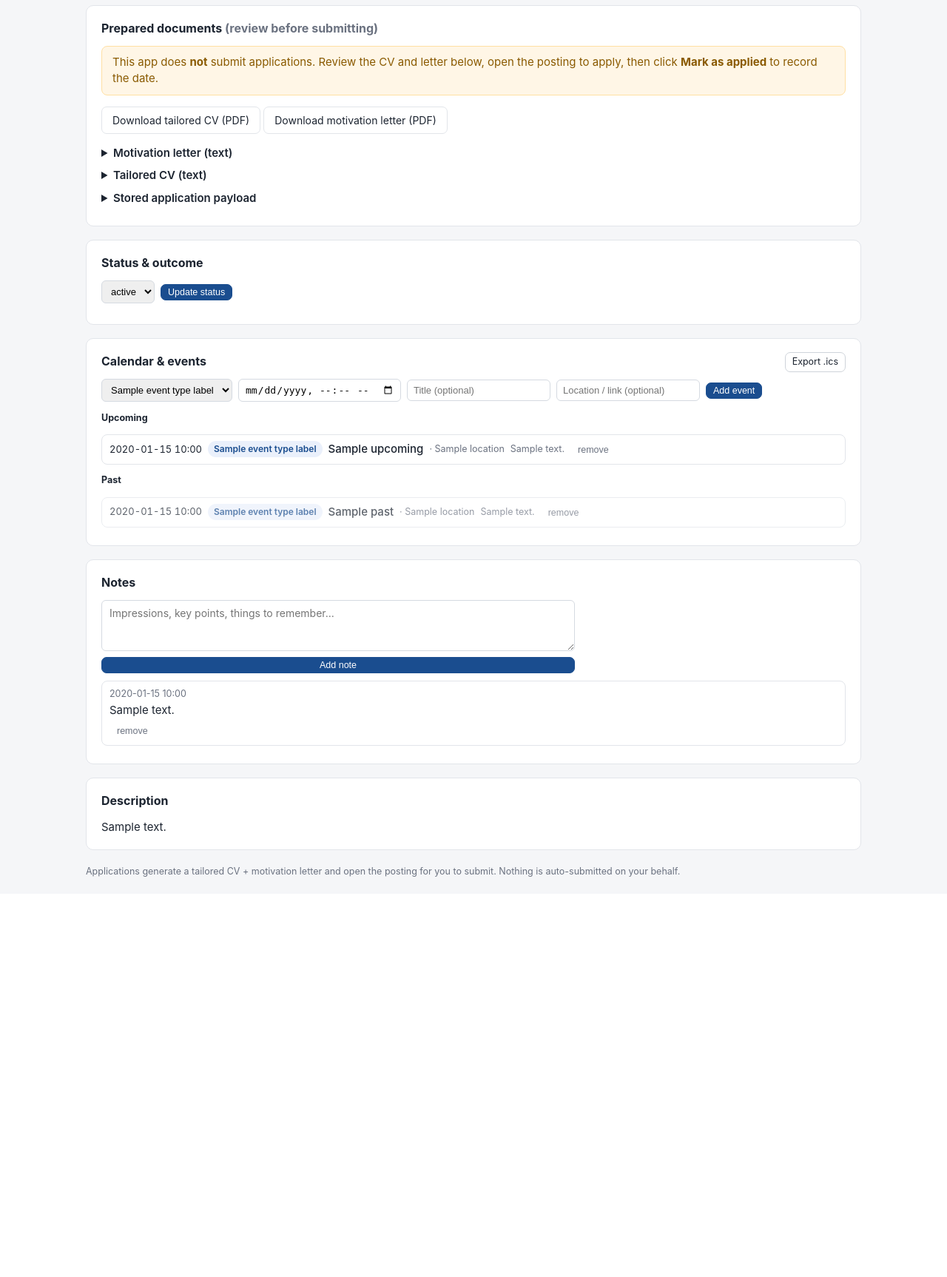
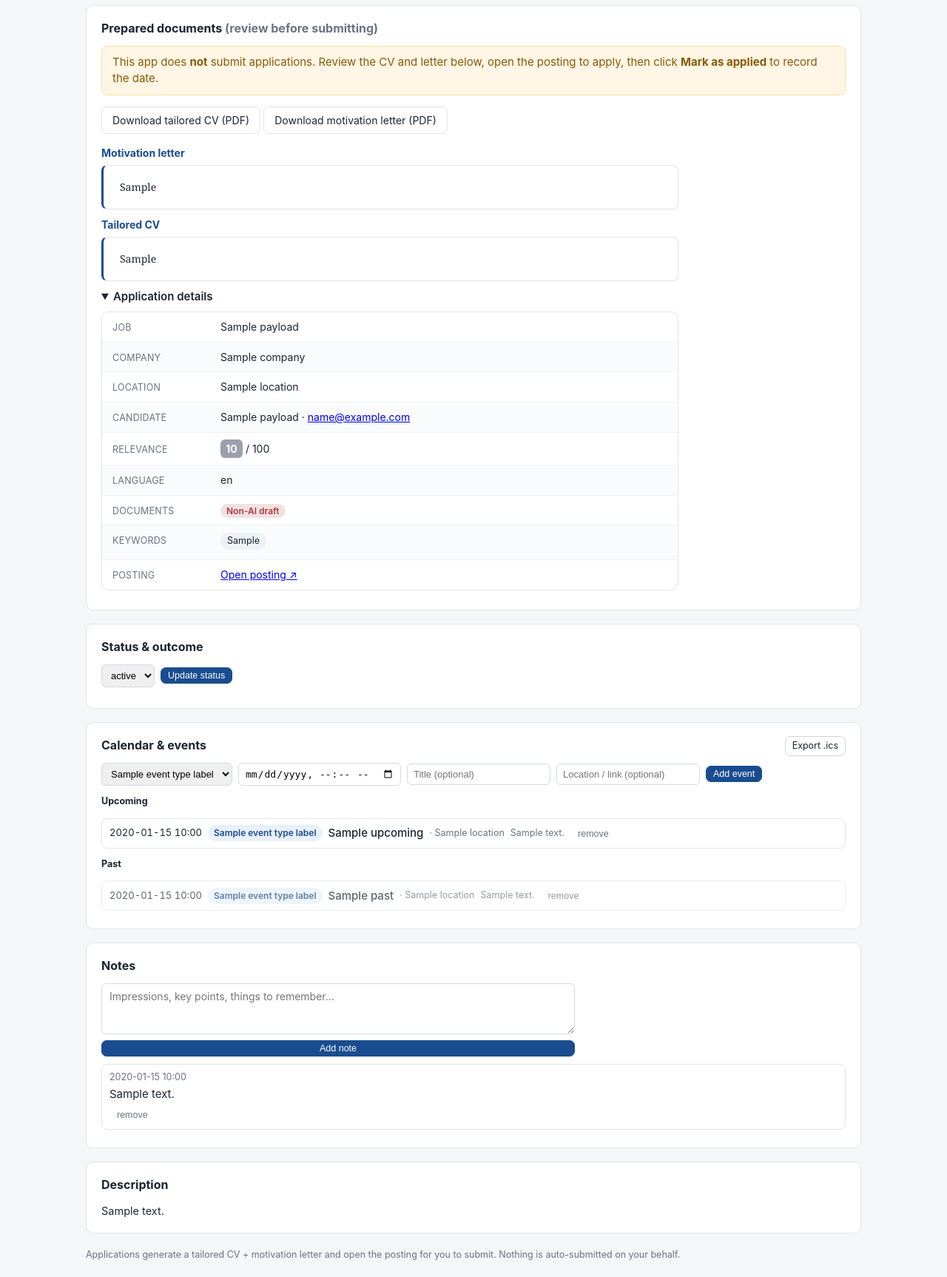
Before and after one commit to ounis/job, a Python web app: template app/templates/job_detail.html in a window 1280 px wide. Shown: the part 380-2106 px from the top of the page at 74% size. Before the commit the page ends 1565 px from the top, so only its background shows below. Run offline with Jinja, Linux system fonts and the light colour scheme; the template is opened without the code that fills it: most values are stand-ins (such as "Sample title", 1, 10 or a date in 2020).

Commit message:
Nicer job detail page + on-demand Bundesagentur descriptions + file cleanup
- Fetch Bundesagentur full description on demand when viewing a job (search API
  omits it); cache it back to the DB.
- Format the job description (sanitized HTML / paragraphized plain text) and the
  generated CV & letter (light-markdown -> headings/paragraphs/bullets) as clean
  prose instead of raw pre blocks.
- Replace the raw JSON payload dump with a human-friendly details card
  (labels, score badge, AI/non-AI badge, keyword chips, posting link).
- Forget now also deletes the job's generated PDFs from data/generated/
  (guarded to that directory).

```diff
--- a/app/static/style.css
+++ b/app/static/style.css
@@ -130,10 +130,60 @@ table.jobs th { font-size: 12px; text-transform: uppercase; color: var(--muted);
 .cal-table .event-when { white-space: nowrap; }
 
 .actions { display: flex; gap: 10px; margin-top: 14px; flex-wrap: wrap; align-items: center; }
-.desc { white-space: normal; line-height: 1.6; }
+/* Job description — readable prose, wrapped, keeps paragraph breaks. */
+.desc {
+  white-space: pre-wrap; line-height: 1.65; font-size: 14.5px;
+  color: var(--text); max-width: 760px; word-break: break-word;
+}
+.desc p { margin: 0 0 10px; }
+
+/* Generated CV / letter — plain-text documents rendered as clean prose in a
+   framed "paper" card rather than cramped monospace. */
 .doc {
-  white-space: pre-wrap; background: #f7f8fa; border: 1px solid var(--border);
-  padding: 12px; border-radius: 8px; font-size: 13px; overflow-x: auto;
+  word-break: break-word;
+  background: #fff; border: 1px solid var(--border); border-left: 3px solid var(--primary);
+  padding: 18px 22px; border-radius: 8px; line-height: 1.6; font-size: 14px;
+  color: var(--text); max-width: 780px; box-shadow: 0 1px 2px rgba(16,24,40,.04);
+  font-family: "Georgia", "Iowan Old Style", ui-serif, serif;
+}
+.doc h4 { font-family: inherit; font-size: 14.5px; margin: 14px 0 4px; color: var(--primary); }
+.doc h4:first-child { margin-top: 0; }
+.doc p { margin: 0 0 10px; }
+.doc ul { margin: 4px 0 10px; padding-left: 20px; }
+.doc li { margin: 2px 0; }
+/* The payload stays monospace (it's JSON). */
+.doc-code {
+  white-space: pre-wrap; background: #0f1720; color: #d6dee8;
+  padding: 12px 14px; border-radius: 8px; font-size: 12.5px; overflow-x: auto;
+  font-family: ui-monospace, SFMono-Regular, Menlo, Consolas, monospace;
+}
+.doc-block { margin: 10px 0; }
+.doc-block > h3 { font-size: 14px; margin: 0 0 6px; color: var(--primary); }
+
+/* Human-friendly application details (was raw JSON) */
+.payload-details > summary { margin-bottom: 8px; }
+.payload-card {
+  border: 1px solid var(--border); border-radius: 10px; overflow: hidden;
+  max-width: 780px; background: #fff;
+}
+.payload-row {
+  display: flex; gap: 16px; align-items: baseline;
+  padding: 9px 14px; border-top: 1px solid #f0f2f5;
+}
+.payload-row:first-child { border-top: none; }
+.payload-row:nth-child(even) { background: #fafbfc; }
+.payload-label {
+  flex: 0 0 130px; color: var(--muted); font-size: 12.5px;
+  text-transform: uppercase; letter-spacing: .02em;
+}
+.payload-value { flex: 1; font-size: 14px; word-break: break-word; }
+.tag {
+  display: inline-block; background: #eef1f5; color: var(--text);
+  border-radius: 999px; padding: 2px 9px; font-size: 12.5px; margin: 0 4px 4px 0;
+}
+@media (max-width: 560px) {
+  .payload-row { flex-direction: column; gap: 2px; }
+  .payload-label { flex-basis: auto; }
 }
 details { margin: 8px 0; }
 summary { cursor: pointer; font-weight: 600; }
--- a/app/templates/job_detail.html
+++ b/app/templates/job_detail.html
@@ -101,17 +101,35 @@
     <a class="btn" href="/files/{{ application.cv_pdf_path.split('/')[-1].split('\\')[-1] }}" target="_blank">Download tailored CV (PDF)</a>
     <a class="btn" href="/files/{{ application.letter_pdf_path.split('/')[-1].split('\\')[-1] }}" target="_blank">Download motivation letter (PDF)</a>
   </p>
-  <details>
-    <summary>Motivation letter (text)</summary>
-    <pre class="doc">{{ application.motivation_letter }}</pre>
-  </details>
-  <details>
-    <summary>Tailored CV (text)</summary>
-    <pre class="doc">{{ application.generated_cv }}</pre>
-  </details>
-  <details>
-    <summary>Stored application payload</summary>
-    <pre class="doc">{{ application.payload | tojson(indent=2) }}</pre>
+
+  <div class="doc-block">
+    <h3>Motivation letter</h3>
+    <div class="doc">{{ letter_html | safe }}</div>
+  </div>
+
+  <div class="doc-block">
+    <h3>Tailored CV</h3>
+    <div class="doc">{{ cv_html | safe }}</div>
+  </div>
+
+  {% set pl = application.payload %}
+  <details open class="payload-details">
+    <summary>Application details</summary>
+    <div class="payload-card">
+      <div class="payload-row"><span class="payload-label">Job</span><span class="payload-value">{{ pl.job_title }}</span></div>
+      <div class="payload-row"><span class="payload-label">Company</span><span class="payload-value">{{ pl.company }}</span></div>
+      {% if pl.location %}<div class="payload-row"><span class="payload-label">Location</span><span class="payload-value">{{ pl.location }}</span></div>{% endif %}
+      <div class="payload-row"><span class="payload-label">Candidate</span><span class="payload-value">{{ pl.candidate_name }}{% if pl.candidate_email %} · <a href="mailto:{{ pl.candidate_email }}">{{ pl.candidate_email }}</a>{% endif %}</span></div>
+      {% if pl.relevance_score is defined %}<div class="payload-row"><span class="payload-label">Relevance</span><span class="payload-value"><span class="score score-{{ (pl.relevance_score // 34) }}">{{ pl.relevance_score }}</span> / 100</span></div>{% endif %}
+      <div class="payload-row"><span class="payload-label">Language</span><span class="payload-value">{{ 'German' if pl.language == 'de' else ('English' if pl.language == 'en' else pl.language) }}</span></div>
+      <div class="payload-row"><span class="payload-label">Documents</span><span class="payload-value">
+        {% if pl.ai_generated %}<span class="badge badge-ai">AI-tailored</span>{% else %}<span class="badge badge-noai">Non-AI draft</span>{% endif %}
+      </span></div>
+      {% if pl.keywords_used %}<div class="payload-row"><span class="payload-label">Keywords</span><span class="payload-value">
+        {% for kw in pl.keywords_used %}<span class="tag">{{ kw }}</span>{% endfor %}
+      </span></div>{% endif %}
+      {% if pl.application_url %}<div class="payload-row"><span class="payload-label">Posting</span><span class="payload-value"><a href="{{ pl.application_url }}" target="_blank" rel="noopener">Open posting &nearr;</a></span></div>{% endif %}
+    </div>
   </details>
 </section>
 {% endif %}
@@ -216,7 +234,7 @@
 
 <section class="panel">
   <h2>Description</h2>
-  <div class="desc">{{ job.posting.description }}</div>
+  <div class="desc">{{ description_html | safe }}</div>
 </section>
 
 {% endblock %}
```
Also changed, not shown: app/db.py (+9 -0 lines), app/main.py (+98 -0 lines), app/providers/bundesagentur.py (+26 -0 lines), app/services.py (+29 -1 lines).
